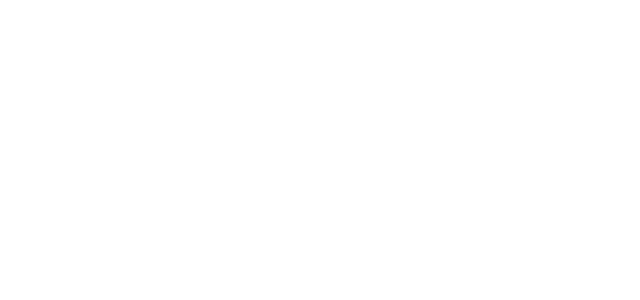
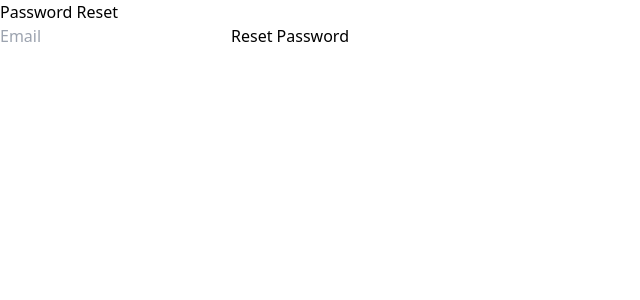
Before and after one commit to harya72/ChatWave, a React (Vite) app in the folder frontend/: page /forget in a window 1280 px wide. Before the commit this address had no page. Shown: the top 300 px of the page, without its empty margins (0-640 px from the left). Built offline with nearby package versions, Linux system fonts and the light colour scheme.

Commit message:
added forget_password functionality

```diff
--- a/frontend/src/App.jsx
+++ b/frontend/src/App.jsx
@@ -1,6 +1,8 @@
 import Dashboard from "./components/Dashboard";
 import Login from "./components/Login";
 import Signup from "./components/Signup";
+import ForgetPassword from "./components/ForgetPassword";
+import PasswordResetPage from "./components/PasswordReset";// Import the new component
 import {
   BrowserRouter as Router,
   Route,
@@ -10,6 +12,7 @@ import {
 import { AuthProvider } from "./context/AuthContext";
 import PrivateRoute from "./context/PrivateRoute";
 import { UserProvider } from "./context/UserContext";
+
 export default function App() {
   return (
     <UserProvider>
@@ -18,6 +21,8 @@ export default function App() {
           <Routes>
             {/* Public routes (accessible without authentication) */}
             <Route path="/signup" element={<Signup />} />
+            <Route path="/forget" element={<ForgetPassword />} /> {/* New route for password reset */}
+            <Route path="/password-reset/:uid/:token" element={<PasswordResetPage />} /> {/* New route for password reset */}
 
             {/* Protected routes (require authentication) */}
             <Route path="/dashboard" element={<PrivateRoute />}>
--- /dev/null
+++ b/frontend/src/components/ForgetPassword.jsx
@@ -0,0 +1,32 @@
+import React, { useState } from 'react';
+import axios from 'axios';
+
+function ForgetPassword() {
+  const [email, setEmail] = useState('');
+  const [message, setMessage] = useState('');
+  const [error, setError] = useState('');
+
+  const handleSubmit = async (e) => {
+    e.preventDefault();
+    try {
+      await axios.post('http://127.0.0.1:8000/api/auth/users/reset_password/', { email });
+      setMessage('Password reset email sent');
+    } catch (err) {
+      setError('Failed to reset password');
+    }
+  };
+
+  return (
+    <div>
+      <h2>Password Reset</h2>
+      {message && <p>{message}</p>}
+      {error && <p>{error}</p>}
+      <form onSubmit={handleSubmit}>
+        <input type="email" placeholder="Email" value={email} onChange={(e) => setEmail(e.target.value)} />
+        <button type="submit">Reset Password</button>
+      </form>
+    </div>
+  );
+}
+
+export default ForgetPassword;
--- /dev/null
+++ b/frontend/src/components/PasswordReset.jsx
@@ -0,0 +1,48 @@
+// PasswordResetPage.js
+
+import React, { useState, useEffect } from 'react';
+import { useParams } from 'react-router-dom';
+import axios from 'axios';
+import { useNavigate } from 'react-router-dom';
+
+function PasswordResetPage() {
+  const { uid, token } = useParams();
+  const [password, setPassword] = useState('');
+  const [confirmPassword, setConfirmPassword] = useState('');
+  const [error, setError] = useState('');
+  const [success, setSuccess] = useState(false);
+  const navigate = useNavigate()
+
+  const handleSubmit = async (e) => {
+    e.preventDefault();
+    if (password !== confirmPassword) {
+      setError('Passwords do not match');
+      return;
+    }
+    try {
+      await axios.post('http://127.0.0.1:8000/api/auth/users/reset_password_confirm/', { uid, token, new_password: password });
+      setSuccess(true);
+        navigate('/')
+    } catch (err) {
+      setError('Password reset failed');
+    }
+  };
+
+  return (
+    <div>
+      <h2>Reset Password</h2>
+      {error && <p>{error}</p>}
+      {success ? (
+        <p>Password reset successfully</p>
+      ) : (
+        <form onSubmit={handleSubmit}>
+          <input type="password" placeholder="New Password" value={password} onChange={(e) => setPassword(e.target.value)} />
+          <input type="password" placeholder="Confirm New Password" value={confirmPassword} onChange={(e) => setConfirmPassword(e.target.value)} />
+          <button type="submit">Reset Password</button>
+        </form>
+      )}
+    </div>
+  );
+}
+
+export default PasswordResetPage;
--- a/frontend/src/components/Signup.jsx
+++ b/frontend/src/components/Signup.jsx
@@ -13,6 +13,7 @@ const Signup = () => {
   const [firstname, setFirstName] = useState("");
   const [lastname, setLastName] = useState("");
   const [username, setUsername] = useState("");
+  const [email, setEmail] = useState("");
   const [password, setPassword] = useState("");
   const navigate = useNavigate();
   const signin = useGoogleLogin({
@@ -70,6 +71,7 @@ const Signup = () => {
         last_name: lastname,
         username: username,
         password: password,
+        email: email,
       };
 
       const response = await fetch("http://localhost:8000/signup/", {
@@ -208,6 +210,23 @@ const Signup = () => {
                     <div className="relative">
                       <input
                         required
+                        type="email"
+                        id="email"
+                        className="rounded-md p-2 border-none focus:border-transparent focus:outline-none focus:ring-0 block px-2.5 pb-2.5 pt-4 w-full text-md text-gray-900  r border-1 border-gray-300 appearance-none dark:text-white dark:border-gray-600 dark:focus:border-blue-500  focus:border-blue-600 peer"
+                        placeholder=" "
+                        value={email}
+                        onChange={(e) => setEmail(e.target.value)}
+                      />
+                      <label
+                        htmlFor="email"
+                        className="absolute text-md text-gray-500 dark:text-gray-400 duration-300 transform -translate-y-4 scale-75 top-2 z-10 origin-[0] bg-transparent dark:bg-gray-900 px-2 peer-focus:px-2 peer-focus:text-blue-600 peer-focus:dark:text-blue-500 peer-placeholder-shown:scale-100 peer-placeholder-shown:-translate-y-1/2 peer-placeholder-shown:top-1/2 peer-focus:top-2 peer-focus:scale-75 peer-focus:-translate-y-4 rtl:peer-focus:translate-x-1/4 rtl:peer-focus:left-auto start-1"
+                      >
+                        Email
+                      </label>
+                    </div>
+                    <div className="relative">
+                      <input
+                        required
                         type="password"
                         id="password"
                         className="rounded-md p-2 border-none focus:border-transparent focus:outline-none focus:ring-0 block px-2.5 pb-2.5 pt-4 w-full text-md text-gray-900  r border-1 border-gray-300 appearance-none dark:text-white dark:border-gray-600 dark:focus:border-blue-500  focus:border-blue-600 peer"
```
